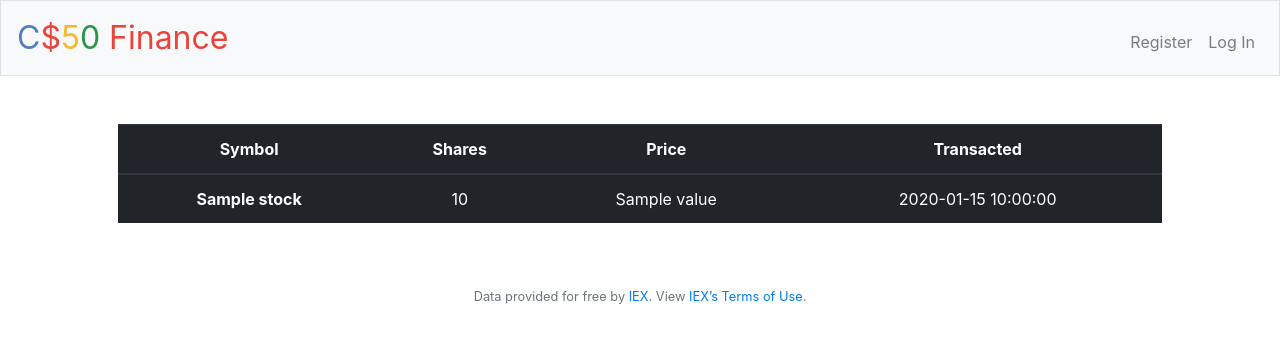
After one commit to YoriVerbist/CS50, a Flask app: template Web/finance/templates/history.html in a window 1280 px wide. The commit adds this page. Shown: the top 343 px of the page. Run offline with Flask 2, Linux system fonts and the light colour scheme; the template is opened without the code that fills it: most values are stand-ins (such as "Sample title", 1, 10 or a date in 2020); some libraries are stand-ins or nearby versions.

Commit message:
history added

```diff
--- a/Web/finance/app.py
+++ b/Web/finance/app.py
@@ -123,8 +123,22 @@ def buy():
 @app.route("/history")
 @login_required
 def history():
-    """Show history of transactions"""
-    return apology("TODO")
+    user_id = session["user_id"]
+    buys = db.execute("SELECT name, amount, time, value FROM stocks WHERE user_id == ?",
+                       user_id)
+    sells = db.execute("SELECT name, amount, time, value FROM sell WHERE user_id == ?",
+                       user_id)
+    for sell in sells:
+        sell["name"] = sell["name"]
+        sell["time"] = sell["time"]
+        sell["amount"] = "-" + str(sell["amount"])
+        sell["value"] = sell["value"]
+
+    stocks = buys + sells
+    print(stocks)
+    stocks.sort()
+
+    return render_template("history.html", stocks = stocks)
 
 
 @app.route("/login", methods=["GET", "POST"])
--- /dev/null
+++ b/Web/finance/templates/history.html
@@ -0,0 +1,29 @@
+{% extends "layout.html" %}
+
+{% block title %}
+History
+{% endblock %}
+
+{% block main %}
+<table class="table table-dark">
+    <thead>
+        <tr>
+            <th scope="col">Symbol</th>
+            <th scope="col">Shares</th>
+            <th scope="col">Price</th>
+            <th scope="col">Transacted</th>
+        </tr>
+    </thead>
+    <tbody>
+        {% for stock in stocks %}
+        <tr>
+            <th scope="row">{{ stock["name"] }}</th>
+            <td>{{ stock["amount"] }}</td>
+            <td>{{ stock["value"] }}</td>
+            <td>{{ stock["time"] }}</td>
+        </tr>
+        {% endfor %}
+    </tbody>
+
+</table>
+{% endblock %}
--- a/Web/finance/templates/index.html
+++ b/Web/finance/templates/index.html
@@ -1,7 +1,7 @@
 {% extends "layout.html" %}
 
 {% block title %}
-Portfotdo
+Portfolio
 {% endblock %}
 
 {% block main %}
```
